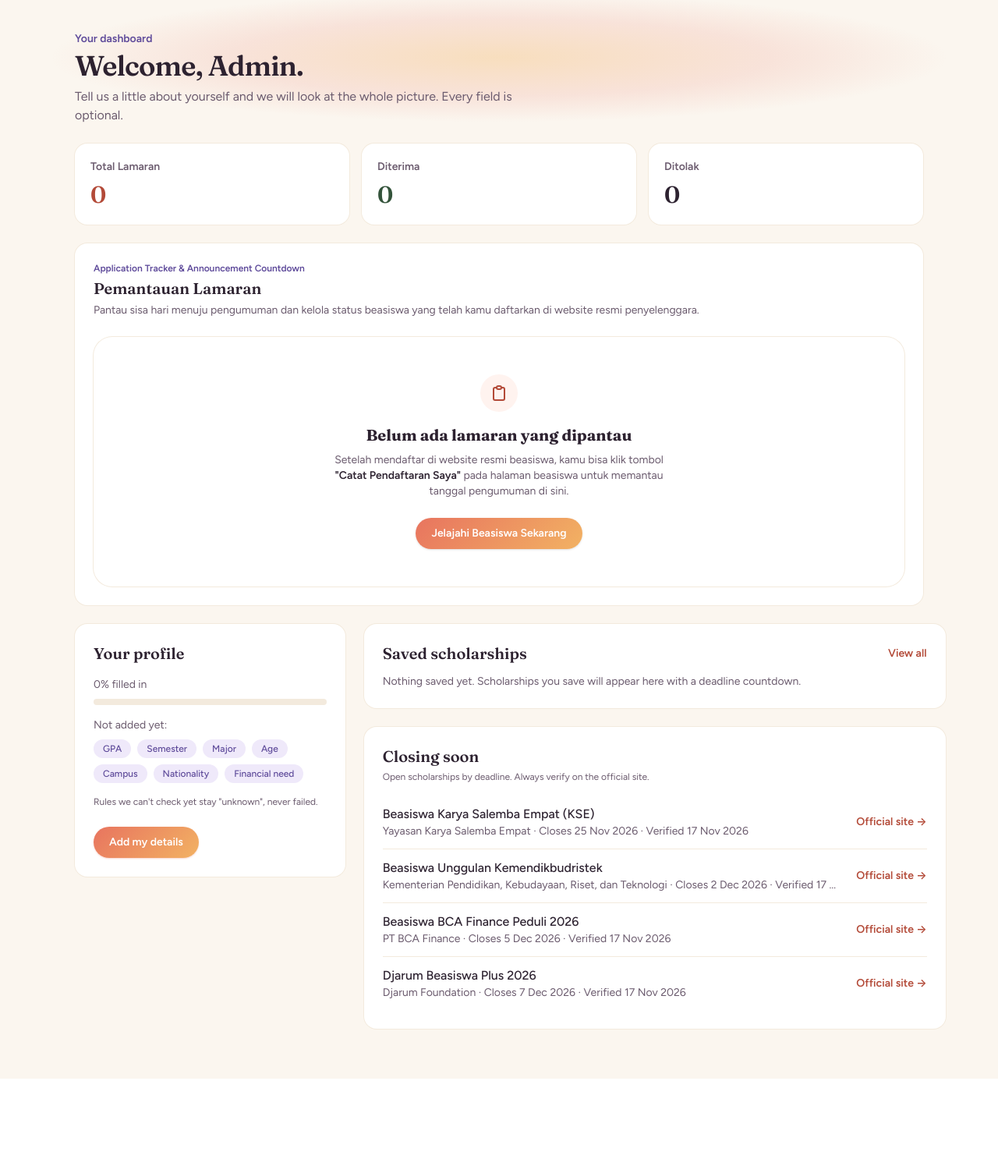
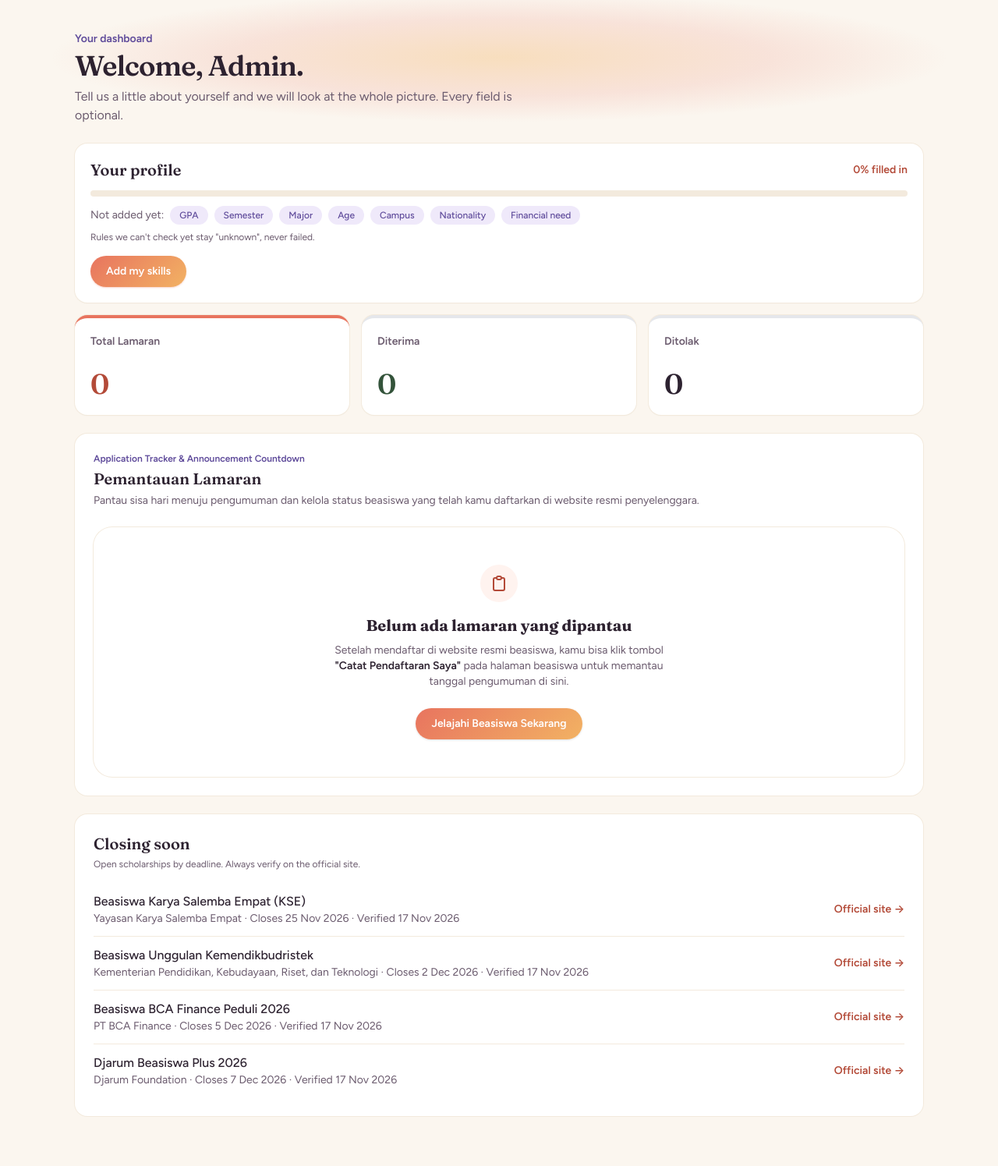
Before and after one commit to abbiesarchive/Qualora, a Laravel app: page /dashboard in a window 1280 px wide. Shown: the part 65-1560 px from the top of the page at 78% size. Before the commit the page ends 1448 px from the top, so only its background shows below. Run offline with Laravel 12, Linux system fonts and the light colour scheme; a user stored in the database is signed in; data comes from the database, SQL or seed files in the repository; tables that the repository leaves empty hold one stand-in row (values such as "Sample post"); style sheets or scripts are compiled from the project's sources.

Commit message:
pindahin your profile di atas

```diff
--- a/app/Http/Controllers/DashboardController.php
+++ b/app/Http/Controllers/DashboardController.php
@@ -33,14 +33,6 @@ class DashboardController extends Controller
 
         $total = count(self::PROFILE_FIELDS);
 
-        $saved = $user->savedScholarships()
-            ->with('scholarship')
-            ->get()
-            ->pluck('scholarship')
-            ->filter()
-            ->sortBy(fn (Scholarship $s) => $s->deadline?->timestamp ?? PHP_INT_MAX)
-            ->values();
-
         $closingSoon = Scholarship::query()
             ->where('is_active', true)
             ->whereDate('deadline', '>=', today())
@@ -68,7 +60,6 @@ class DashboardController extends Controller
             'hasProfile' => $profile !== null,
             'missing' => $missing,
             'completePercent' => (int) round(($total - $missing->count()) / $total * 100),
-            'saved' => $saved,
             'closingSoon' => $closingSoon,
             'applications' => $applications,
             'applicationCounts' => $applicationCounts,
--- a/resources/views/dashboard.blade.php
+++ b/resources/views/dashboard.blade.php
@@ -1,15 +1,4 @@
 @php
-    $daysLeft = fn($date) => $date ? (int) today()->diffInDays($date->copy()->startOfDay(), false) : null;
-    $countdown = function ($date) use ($daysLeft) {
-        $d = $daysLeft($date);
-        return match (true) {
-            $d === null => 'No deadline listed',
-            $d < 0 => 'Closed',
-            $d === 0 => 'Closes today',
-            $d === 1 => '1 day left',
-            default => "$d days left",
-        };
-    };
     $firstName = \Illuminate\Support\Str::of($user->name)->before(' ');
 @endphp
 
@@ -32,18 +21,55 @@
     </div>
 
     <div class="max-w-6xl mx-auto px-4 sm:px-6 lg:px-8 pb-6">
-        <div class="grid gap-4 sm:grid-cols-3">
-            <section class="rounded-2xl bg-white ring-1 ring-cream-dark p-5" aria-labelledby="applications-total-heading">
+        {{-- Profile completeness --}}
+        <section class="rounded-2xl bg-white ring-1 ring-cream-dark p-5 shadow-sm"
+            aria-labelledby="profile-heading">
+            <div class="flex flex-wrap items-center justify-between gap-2">
+                <h2 id="profile-heading" class="font-display text-xl font-semibold text-ink">Your profile</h2>
+                <span class="text-sm font-semibold text-brand-700">{{ $completePercent }}% filled in</span>
+            </div>
+
+            <div class="mt-3 h-2 rounded-full bg-cream-dark overflow-hidden" role="progressbar"
+                aria-valuenow="{{ $completePercent }}" aria-valuemin="0" aria-valuemax="100">
+                <div class="h-full rounded-full bg-aura-gradient" style="width: {{ $completePercent }}%"></div>
+            </div>
+
+            @if ($missing->isNotEmpty())
+                <div class="mt-3">
+                    <ul class="flex flex-wrap items-center gap-2">
+                        <li class="text-sm text-ink-soft">Not added yet:</li>
+                        @foreach ($missing as $label)
+                            <li class="rounded-full bg-aura-100 text-aura-700 text-xs font-medium px-3 py-1">
+                                {{ $label }}</li>
+                        @endforeach
+                    </ul>
+                    <p class="mt-2 text-xs text-ink-soft">Rules we can't check yet stay "unknown", never failed.</p>
+                </div>
+            @else
+                <p class="mt-3 text-sm text-sage-800">All set. Nothing is missing.</p>
+            @endif
+
+            <a href="{{ route('profile.edit') }}"
+                class="mt-4 inline-flex items-center justify-center px-5 py-2.5 bg-aura-gradient rounded-full font-semibold text-sm text-white shadow-sm shadow-brand-500/30 hover:brightness-105 focus:outline-none focus:ring-2 focus:ring-brand-500 focus:ring-offset-2 focus:ring-offset-white">
+                {{ $hasProfile ? 'Update my skills' : 'Add my skills' }}
+            </a>
+        </section>
+
+        <div class="mt-4 grid gap-4 sm:grid-cols-3">
+            <section class="flex min-h-[8rem] flex-col justify-between rounded-2xl border-t-4 border-brand-500 bg-white p-5 ring-1 ring-cream-dark shadow-sm"
+                aria-labelledby="applications-total-heading">
                 <h2 id="applications-total-heading" class="text-sm font-semibold text-ink-soft">Total Lamaran</h2>
-                <p class="mt-2 font-display text-3xl font-semibold text-brand-700">{{ $applicationCounts['total'] }}</p>
+                <p class="font-display text-4xl font-semibold text-brand-700">{{ $applicationCounts['total'] }}</p>
             </section>
-            <section class="rounded-2xl bg-white ring-1 ring-cream-dark p-5" aria-labelledby="applications-accepted-heading">
+            <section class="flex min-h-[8rem] flex-col justify-between rounded-2xl border-t-4 border-sage-500 bg-white p-5 ring-1 ring-cream-dark shadow-sm"
+                aria-labelledby="applications-accepted-heading">
                 <h2 id="applications-accepted-heading" class="text-sm font-semibold text-ink-soft">Diterima</h2>
-                <p class="mt-2 font-display text-3xl font-semibold text-sage-800">{{ $applicationCounts['accepted'] }}</p>
+                <p class="font-display text-4xl font-semibold text-sage-800">{{ $applicationCounts['accepted'] }}</p>
             </section>
-            <section class="rounded-2xl bg-white ring-1 ring-cream-dark p-5" aria-labelledby="applications-rejected-heading">
+            <section class="flex min-h-[8rem] flex-col justify-between rounded-2xl border-t-4 border-clay-500 bg-white p-5 ring-1 ring-cream-dark shadow-sm"
+                aria-labelledby="applications-rejected-heading">
                 <h2 id="applications-rejected-heading" class="text-sm font-semibold text-ink-soft">Ditolak</h2>
-                <p class="mt-2 font-display text-3xl font-semibold text-clay-700">{{ $applicationCounts['rejected'] }}</p>
+                <p class="font-display text-4xl font-semibold text-clay-700">{{ $applicationCounts['rejected'] }}</p>
             </section>
         </div>
     </div>
@@ -51,72 +77,7 @@
     <div class="max-w-6xl mx-auto px-4 sm:px-6 lg:px-8 pb-16">
         @include('applications.tracker')
 
-        <div class="mt-6 grid gap-6 lg:grid-cols-3">
-        {{-- Profile completeness --}}
-        <section class="lg:col-span-1 self-start rounded-2xl bg-white ring-1 ring-cream-dark p-6"
-            aria-labelledby="profile-heading">
-            <h2 id="profile-heading" class="font-display text-xl font-semibold">Your profile</h2>
-
-            <div class="mt-4 flex items-center justify-between text-sm">
-                <span class="text-ink-soft">{{ $completePercent }}% filled in</span>
-            </div>
-            <div class="mt-2 h-2 rounded-full bg-cream-dark overflow-hidden" role="progressbar"
-                aria-valuenow="{{ $completePercent }}" aria-valuemin="0" aria-valuemax="100">
-                <div class="h-full rounded-full bg-aura-gradient" style="width: {{ $completePercent }}%"></div>
-            </div>
-
-            @if ($missing->isNotEmpty())
-                <p class="mt-4 text-sm text-ink-soft">Not added yet:</p>
-                <ul class="mt-2 flex flex-wrap gap-2">
-                    @foreach ($missing as $label)
-                        <li class="rounded-full bg-aura-100 text-aura-700 text-xs font-medium px-3 py-1">
-                            {{ $label }}</li>
-                    @endforeach
-                </ul>
-                <p class="mt-4 text-xs text-ink-soft">Rules we can't check yet stay "unknown", never failed.</p>
-            @else
-                <p class="mt-4 text-sm text-sage-800">All set. Nothing is missing.</p>
-            @endif
-
-            <a href="{{ route('profile.edit') }}"
-                class="mt-6 inline-flex items-center justify-center px-5 py-2.5 bg-aura-gradient rounded-full font-semibold text-sm text-white shadow-sm shadow-brand-500/30 hover:brightness-105 focus:outline-none focus:ring-2 focus:ring-brand-500 focus:ring-offset-2 focus:ring-offset-white">
-                {{ $hasProfile ? 'Update my details' : 'Add my details' }}
-            </a>
-        </section>
-
-        <div class="lg:col-span-2 grid gap-6">
-            {{-- Saved --}}
-            <section class="rounded-2xl bg-white ring-1 ring-cream-dark p-6" aria-labelledby="saved-heading">
-                <div class="flex items-center justify-between gap-4">
-                    <h2 id="saved-heading" class="font-display text-xl font-semibold">Saved scholarships</h2>
-                    <a href="{{ route('scholarships.index', ['view' => 'saved']) }}"
-                        class="shrink-0 text-sm font-semibold text-brand-700 hover:text-brand-900">View all</a>
-                </div>
-
-                @forelse ($saved as $s)
-                    @if ($loop->first)
-                        <ul class="mt-4 divide-y divide-cream-dark">
-                    @endif
-                    <li class="py-3 flex items-center justify-between gap-4">
-                        <div class="min-w-0">
-                            <p class="font-medium truncate">{{ $s->name }}</p>
-                            <p class="text-sm text-ink-soft truncate">{{ $s->provider }}</p>
-                        </div>
-                        <span @class([
-                            'shrink-0 rounded-full text-xs font-semibold px-3 py-1',
-                            'bg-clay-100 text-clay-800' => ($daysLeft($s->deadline) ?? 99) <= 7,
-                            'bg-sage-100 text-sage-800' => ($daysLeft($s->deadline) ?? 99) > 7,
-                        ])>{{ $countdown($s->deadline) }}</span>
-                    </li>
-                    @if ($loop->last)
-                        </ul>
-                    @endif
-                @empty
-                    <p class="mt-3 text-sm text-ink-soft">Nothing saved yet. Scholarships you save will appear here with
-                        a deadline countdown.</p>
-                @endforelse
-            </section>
-
+        <div class="mt-6">
             {{-- Closing soon --}}
             <section class="rounded-2xl bg-white ring-1 ring-cream-dark p-6" aria-labelledby="soon-heading">
                 <h2 id="soon-heading" class="font-display text-xl font-semibold">Closing soon</h2>
@@ -151,6 +112,5 @@
                 @endforelse
             </section>
         </div>
-        </div>
     </div>
 </x-app-layout>
```
Also changed, not shown: tests/Feature/DashboardTest.php (+4 -3 lines).
